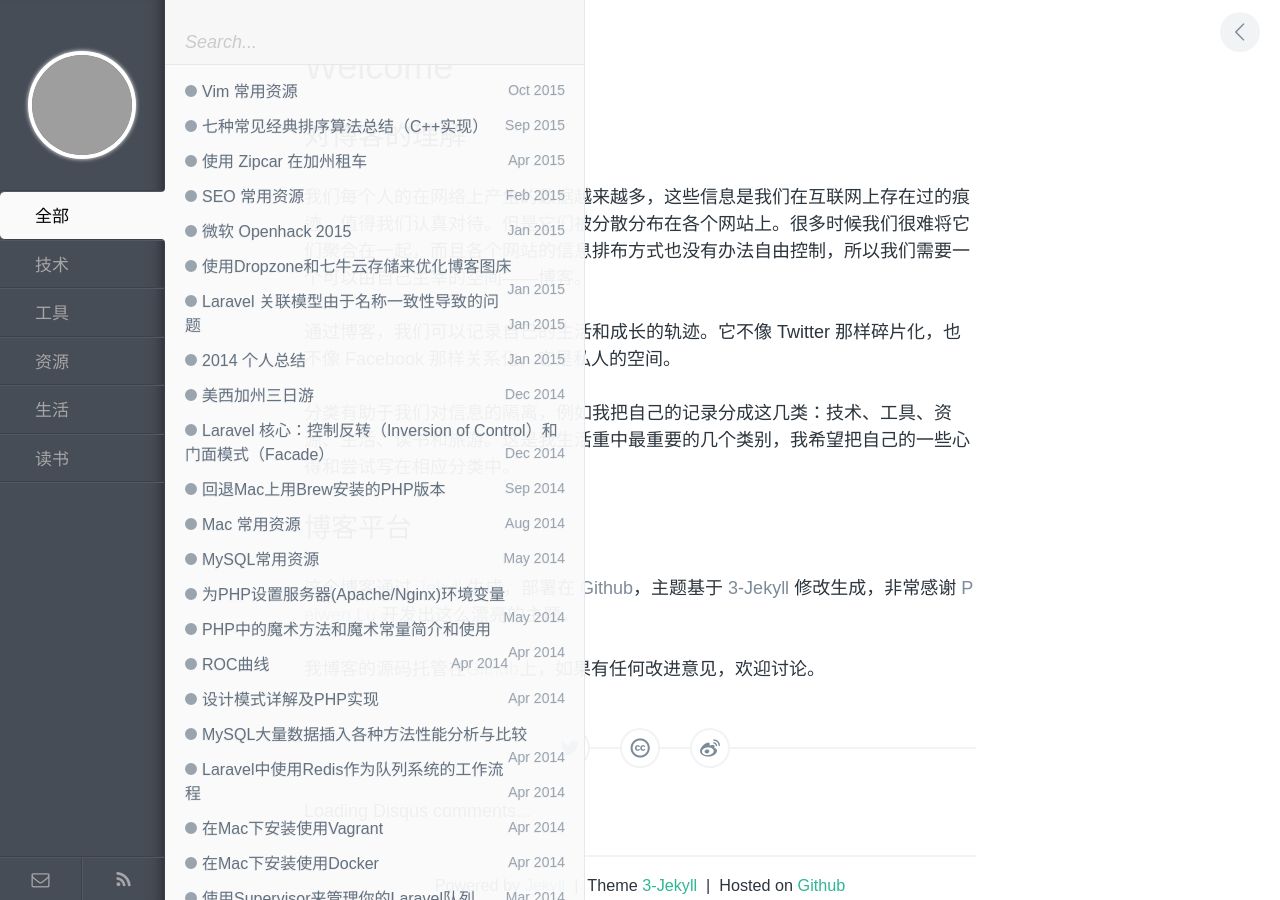
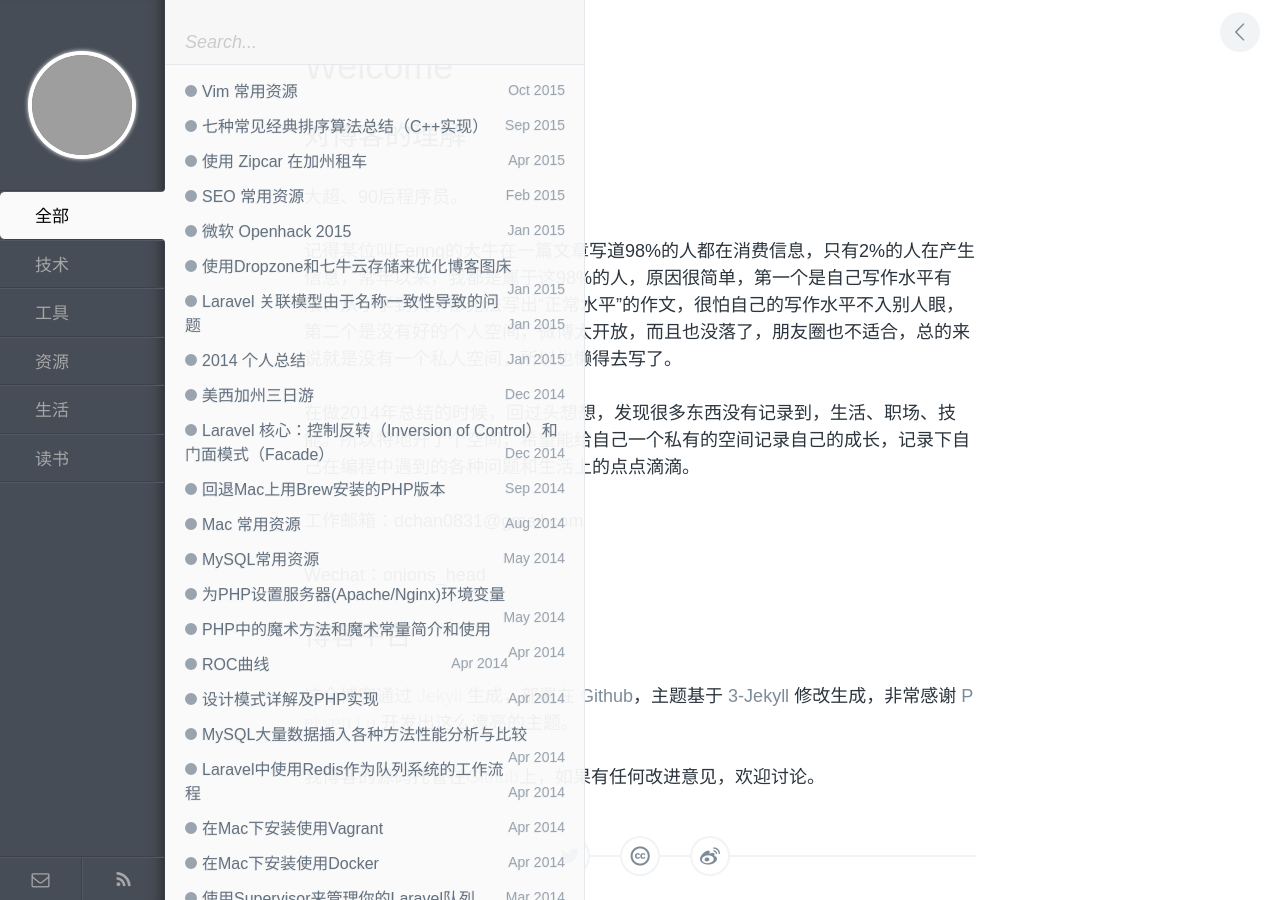
Before and after one commit to kingEcho/gitcdc.github.io, a Jekyll site: the page built from index.md, in a window 1280 px wide. Built offline with Jekyll 4.4.1, drawn with Linux system fonts in a browser that asks for light colours; comment, search, counter and statistics services are not loaded; grey boxes are pictures that could not be loaded.

Commit message:
edit config

```diff
--- a/_config.yml
+++ b/_config.yml
@@ -7,26 +7,26 @@ kramdown:
 
 # 作者信息
 author:
-  name: 闫肃
-  email: suyan0830@gmail.com
-  link: http://yansu.org
-  weibo: http://weibo.com/yansu0711
-  github: http://github.com/suyan
+  name: GitDC
+  email: dchan0831@gmail.com
+  link: http://blog.gitdc.com
+  weibo: http://weibo.com/207124240
+  github: http://github.com/gitcdc
 
 # 站点信息
-title: 闫肃的博客
-description: 闫肃的博客
-url: http://yansu.org
+title: GitDC - 探索互联网之路
+description: GitDC - 探索互联网之路
+url: http://blog.gitdc.com
 rss_url: /pages/atom.xml
 
 # avatar头像及Favicon
-avatar: http://7u2ho6.com1.z0.glb.clouddn.com/site-avatar.png
-favicon: http://7u2ho6.com1.z0.glb.clouddn.com/site-favicon.ico
+avatar: http://www.gitdc.com/wp-content/uploads/avatars/1/1423400103-bpfull.jpg
+favicon: http://www.gitdc.com/favicon.ico
 
 # google analytics 设置
 ga:
-  id: UA-54767140-1
-  url: yansu.org
+  id: UA-73362052-1
+  url: blog.gitdc.com
 
 # disqus 设置
 disqus:
--- a/index.md
+++ b/index.md
@@ -5,14 +5,22 @@ title: Welcome
 
 ## 对博客的理解
 
-我们每个人的在网络上产生的数据越来越多，这些信息是我们在互联网上存在过的痕迹，值得我们认真对待。但是它们被分散分布在各个网站上。很多时候我们很难将它们聚合在一起，而且各个网站的信息排布方式也没有办法自由控制，所以我们需要一个可以由自己主宰的空间——博客。
+大超、90后程序员。
 
-通过博客，我们可以记录自己的生活和成长的轨迹。它不像 Twitter 那样碎片化，也不像 Facebook 那样关系化，它是私人的空间。
+记得某位叫Fenng的大牛在一篇文章写道98%的人都在消费信息，只有2%的人在产生信息，常年以来，我都是属于这98%的人，原因很简单，第一个是自己写作水平有限，从小学到大学都无法写出“正常水平”的作文，很怕自己的写作水平不入别人眼，第二个是没有好的个人空间，微博太开放，而且也没落了，朋友圈也不适合，总的来说就是没有一个私人空间，所以也懒得去写了。
 
-分类有助于我们对信息的隔离，例如我把自己的记录分成这几类：技术、工具、资源、生活、读书和旅游。这是我生活重中最重要的几个类别，我希望把自己的一些心得和尝试写在相应分类中。
+在做2014年总结的时候，回过头想想，发现很多东西没有记录到，生活、职场、技能。所以特地开了个空间，希望能给自己一个私有的空间记录自己的成长，记录下自己在编程中遇到的各种问题和生活上的点点滴滴。
+
+
+
+
+
+工作邮箱：dchan0831@gmail.com
+
+Wechat：onions_head
 
 ## 博客平台
 
 这个博客通过 [Jekyll](http://jekyllrb.com/) 生成，部署在 [Github](https://pages.github.com)，主题基于 [3-Jekyll](https://github.com/P233/3-Jekyll) 修改生成，非常感谢 [Peiwen Lu](https://github.com/P233) 开发出这么漂亮的主题。
 
-我博客的源码托管在[Github](https://github.com/suyan/suyan.github.io)上，如果有任何改进意见，欢迎讨论。
+我博客的源码托管在[Github](https://github.com/gitcdc/gitcdc.github.io)上，如果有任何改进意见，欢迎讨论。
```
